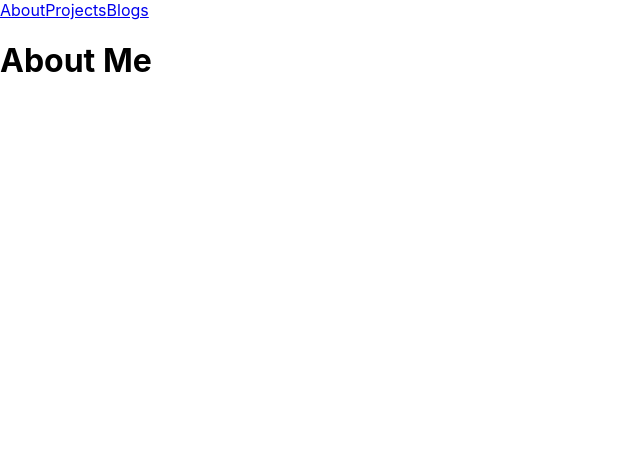
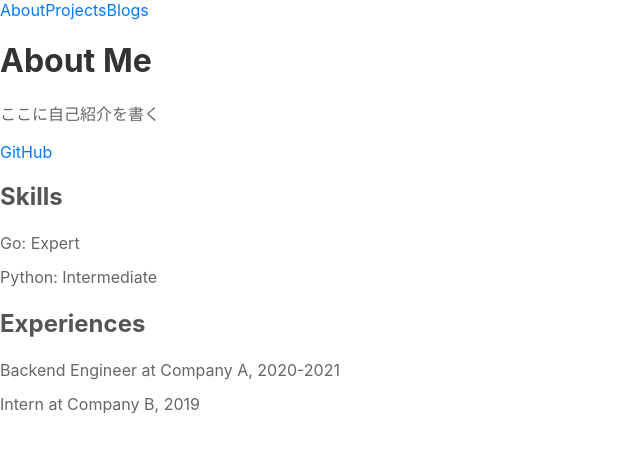
Before and after one commit to kyosu-1/portfolio, a React (Create React App) app: page / in a window 1280 px wide. Shown: the top 452 px of the page, without its empty margins (0-640 px from the left). Built offline with nearby package versions, Linux system fonts and the light colour scheme.

Commit message:
Aboutページの雛形を作成

```diff
--- /dev/null
+++ b/src/pages/About.css
@@ -0,0 +1,31 @@
+/* About.css */
+h1 {
+    color: #333;
+    font-size: 2rem;
+  }
+
+  a {
+    color: #007bff;
+    text-decoration: none;
+  }
+
+  h2 {
+    color: #555;
+    font-size: 1.5rem;
+    margin-top: 20px;
+  }
+
+  p, li {
+    font-size: 1rem;
+    line-height: 1.5;
+    color: #666;
+  }
+
+  ul {
+    list-style-type: none;
+    padding: 0;
+  }
+
+  li {
+    margin: 10px 0;
+  }
--- a/src/pages/About.tsx
+++ b/src/pages/About.tsx
@@ -1,10 +1,26 @@
+// About.tsx
 import React from 'react';
+import './About.css';
+import { skills, experiences } from './AboutData';
 
 const About = () => {
   return (
     <div>
       <h1>About Me</h1>
-      {/* 他の内容 */}
+      <p>ここに自己紹介を書く</p>
+      <a href="https://github.com/kyosu-1" target="_blank" rel="noopener noreferrer">GitHub</a>
+      <h2>Skills</h2>
+      <ul>
+        {skills.map((skill, index) => (
+          <li key={index}>{skill.skill}: {skill.level}</li>
+        ))}
+      </ul>
+      <h2>Experiences</h2>
+      <ul>
+        {experiences.map((experience, index) => (
+          <li key={index}>{experience.role} at {experience.company}, {experience.year}</li>
+        ))}
+      </ul>
     </div>
   );
 };
--- /dev/null
+++ b/src/pages/AboutData.tsx
@@ -0,0 +1,14 @@
+// AboutData.ts
+const skills = [
+    { skill: "Go", level: "Expert" },
+    { skill: "Python", level: "Intermediate" },
+    // 他のスキル
+  ];
+
+  const experiences = [
+    { role: "Backend Engineer", company: "Company A", year: "2020-2021" },
+    { role: "Intern", company: "Company B", year: "2019" },
+    // 他の経験
+  ];
+
+  export { skills, experiences };
```
